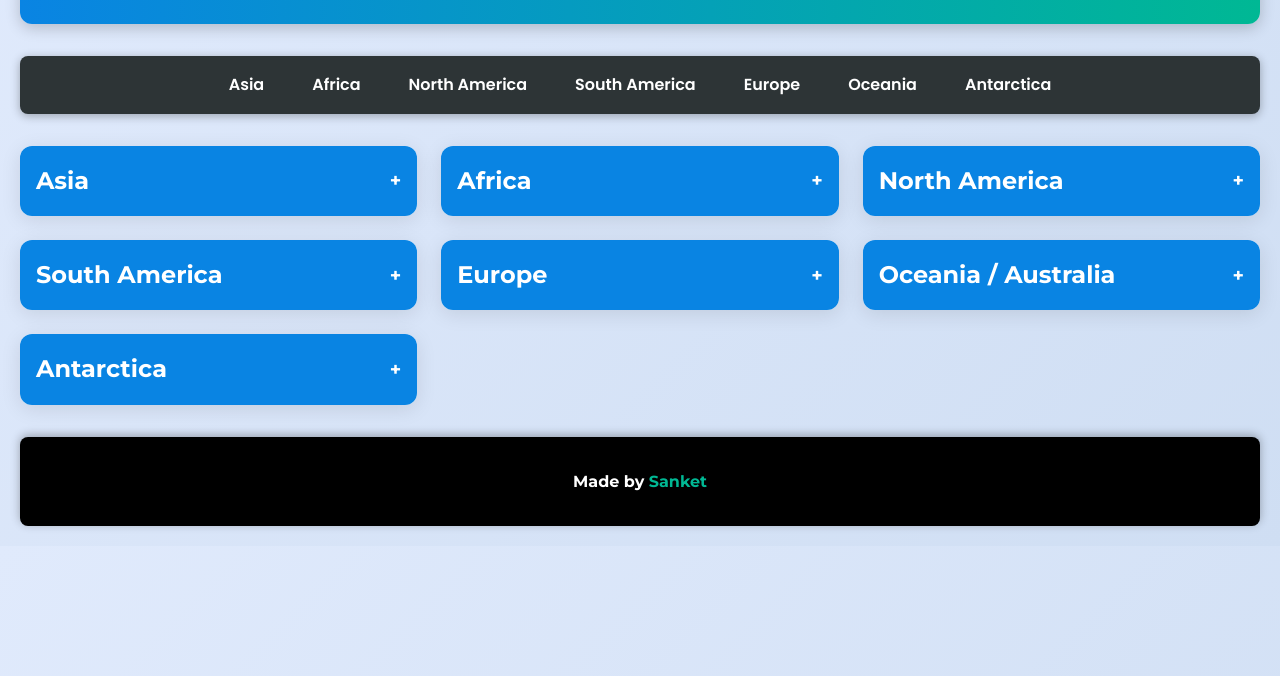
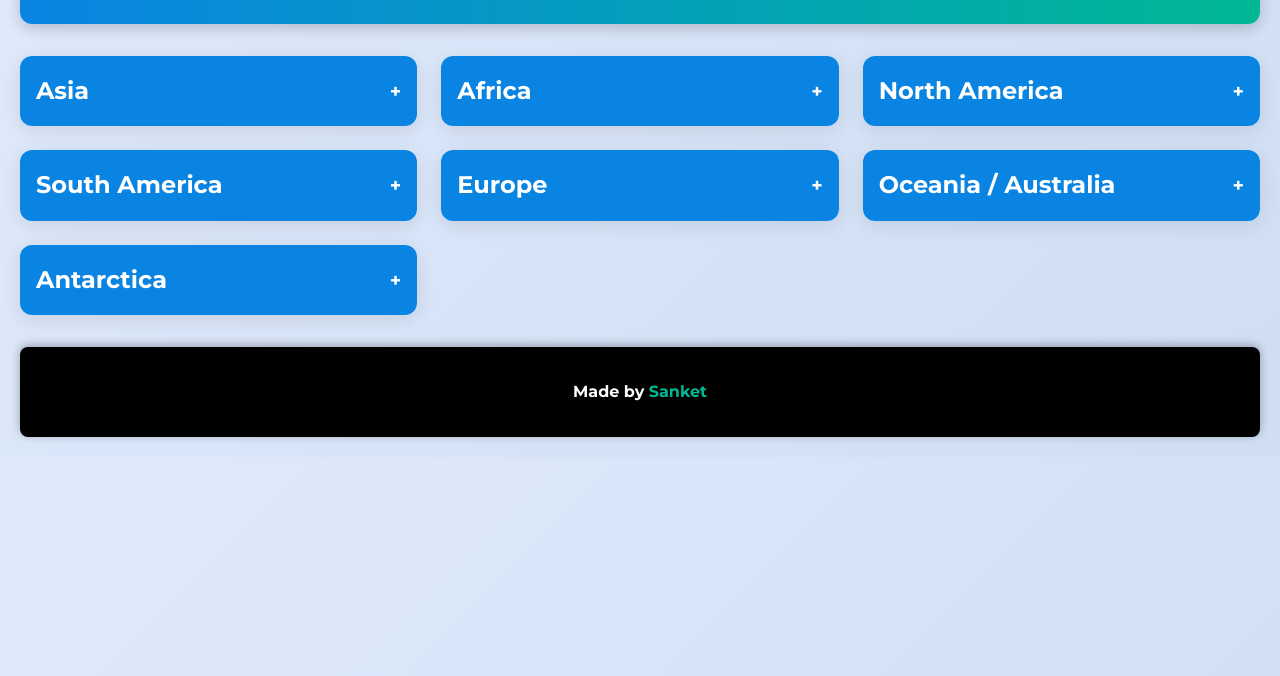
Before and after one commit to xpreview/world, a plain HTML site: page index.html in a window 1280 px wide. Shown: the part 124-800 px from the top of the page. Drawn offline with Linux system fonts and the light colour scheme.

Commit message:
Update index.html

```diff
--- a/index.html
+++ b/index.html
@@ -217,18 +217,6 @@
     <header>
         <h1>World Data Explorer</h1>
     </header>
-
-    <nav>
-        <ul>
-            <li><a href="#asia">Asia</a></li>
-            <li><a href="#africa">Africa</a></li>
-            <li><a href="#north-america">North America</a></li>
-            <li><a href="#south-america">South America</a></li>
-            <li><a href="#europe">Europe</a></li>
-            <li><a href="#oceania">Oceania</a></li>
-            <li><a href="#antarctica">Antarctica</a></li>
-        </ul>
-    </nav>
 
     <div class="continents-grid">
         <div class="continent" id="asia">
```
